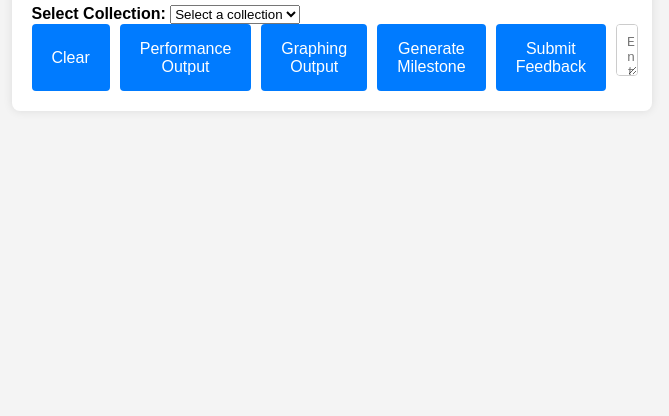
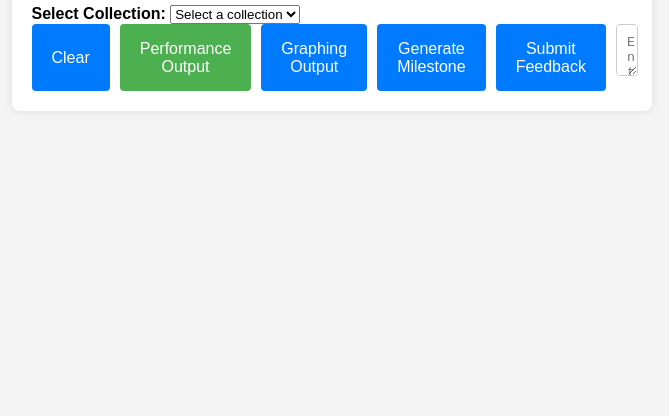
Before and after one commit to AnasAlmukahal/uni-project, a plain HTML site: page Software-Project-main/public/index.html in a window 1280 px wide. Shown: the part 384-800 px from the top of the page, without its empty margins (303-972 px from the left). Drawn offline with nearby package versions, Linux system fonts and the light colour scheme; no server answers.

Commit message:
Update style.css

```diff
--- a/Software-Project-main/public/style.css
+++ b/Software-Project-main/public/style.css
@@ -65,3 +65,20 @@ button {
 button:hover {
     background-color: #0056b3;
 }
+#generateKPIButton {
+    padding: 10px 20px; /* Adjusts the padding inside the button */
+    font-size: 16px;    /* Adjusts the font size */
+    border-radius: 4px; /* Rounds the corners */
+    background-color: #4CAF50; /* Button background color */
+    color: white;       /* Button text color */
+    border: none;       /* Removes the border */
+    cursor: pointer;    /* Changes cursor to pointer on hover */
+    width: auto;        /* Sets the width of the button to fit the text */
+}
+
+#generateKPIButton:hover {
+    background-color: #45a049; /* Changes background color on hover */
+}
+
+    background-color: #0056b3;
+}
```
